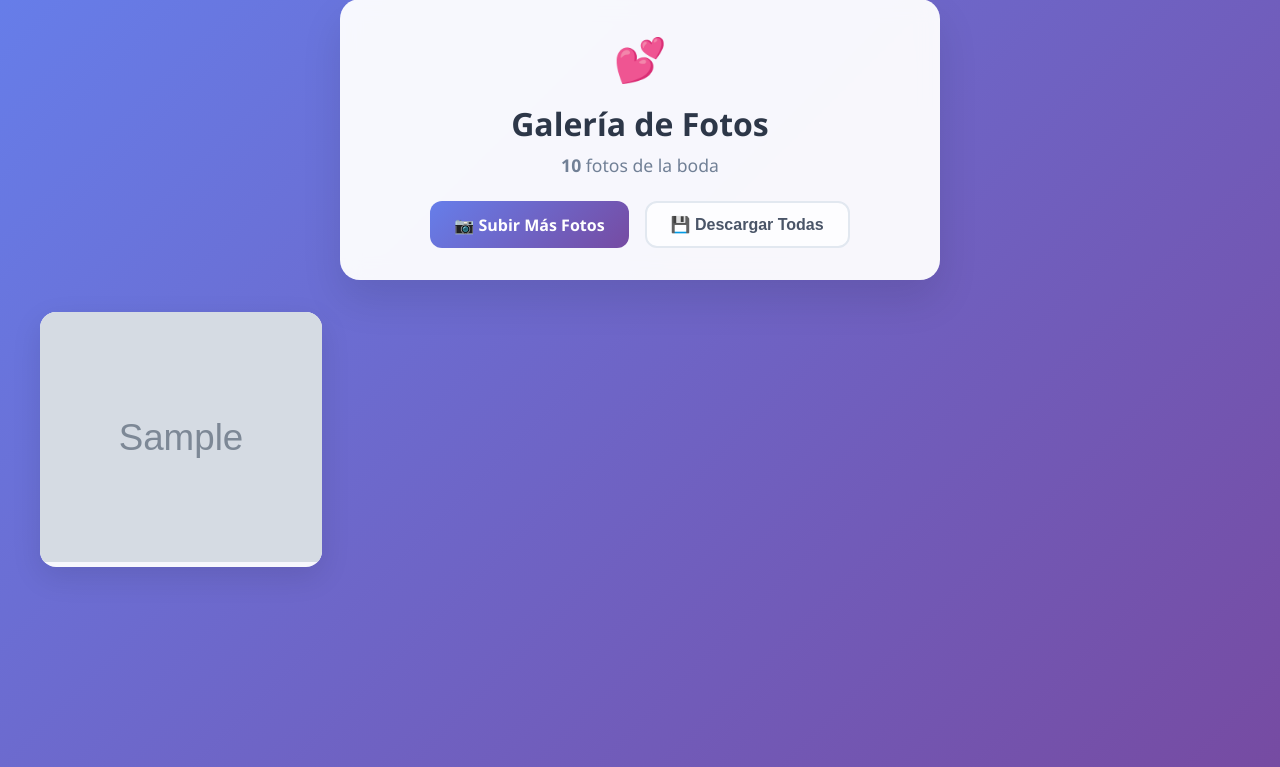
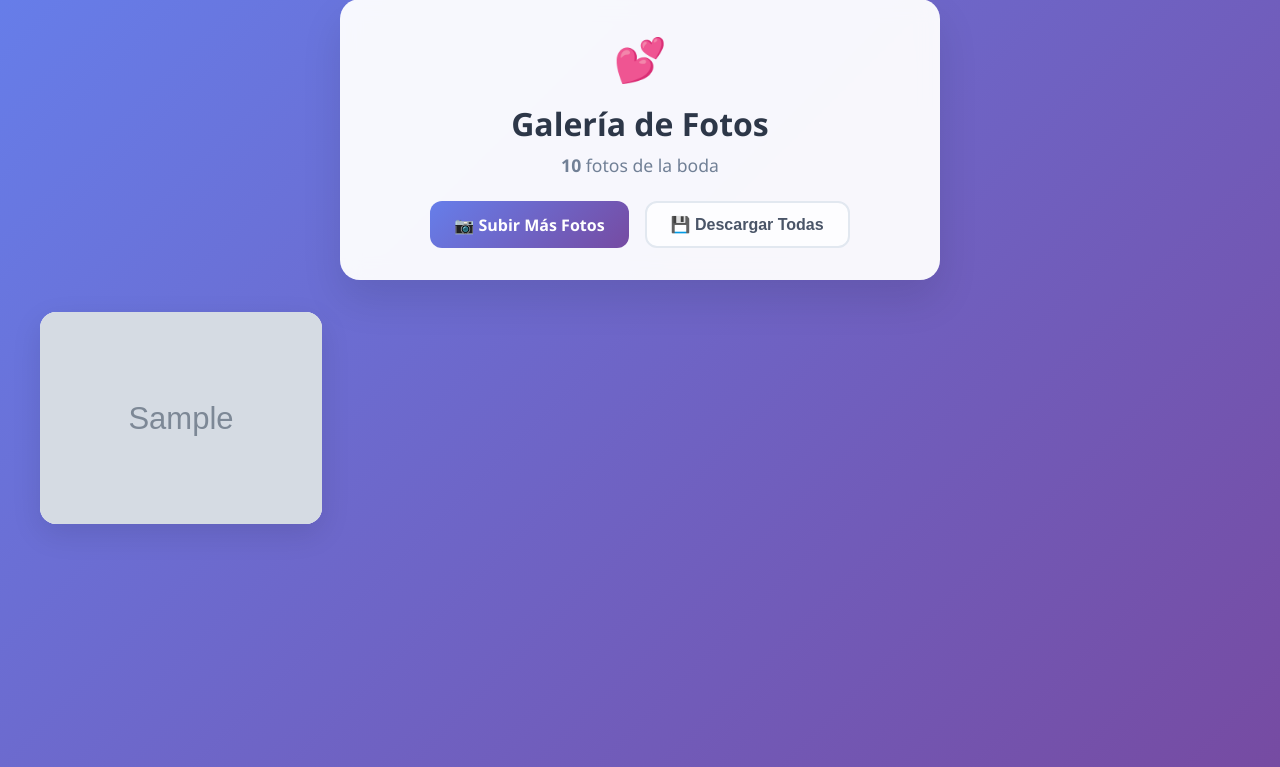
Before and after one commit to Nanrehr/fotos-boda, a Flask app: template templates/gallery.html in a window 1280 px wide. Shown: the part 33-800 px from the top of the page. Run offline with Flask 3, Linux system fonts and the light colour scheme; the template is opened without the code that fills it: most values are stand-ins (such as "Sample title", 1, 10 or a date in 2020); grey boxes marked "Sample" are stand-in pictures.

Commit message:
Actualizar gallery.html

```diff
--- a/templates/gallery.html
+++ b/templates/gallery.html
@@ -143,9 +143,8 @@
 
     .photo-card img {
       width: 100%;
-      height: 250px;
-      object-fit: cover;
-      transition: transform 0.3s ease;
+      height: auto;
+      display: block;
     }
 
     .photo-card:hover img {
```
